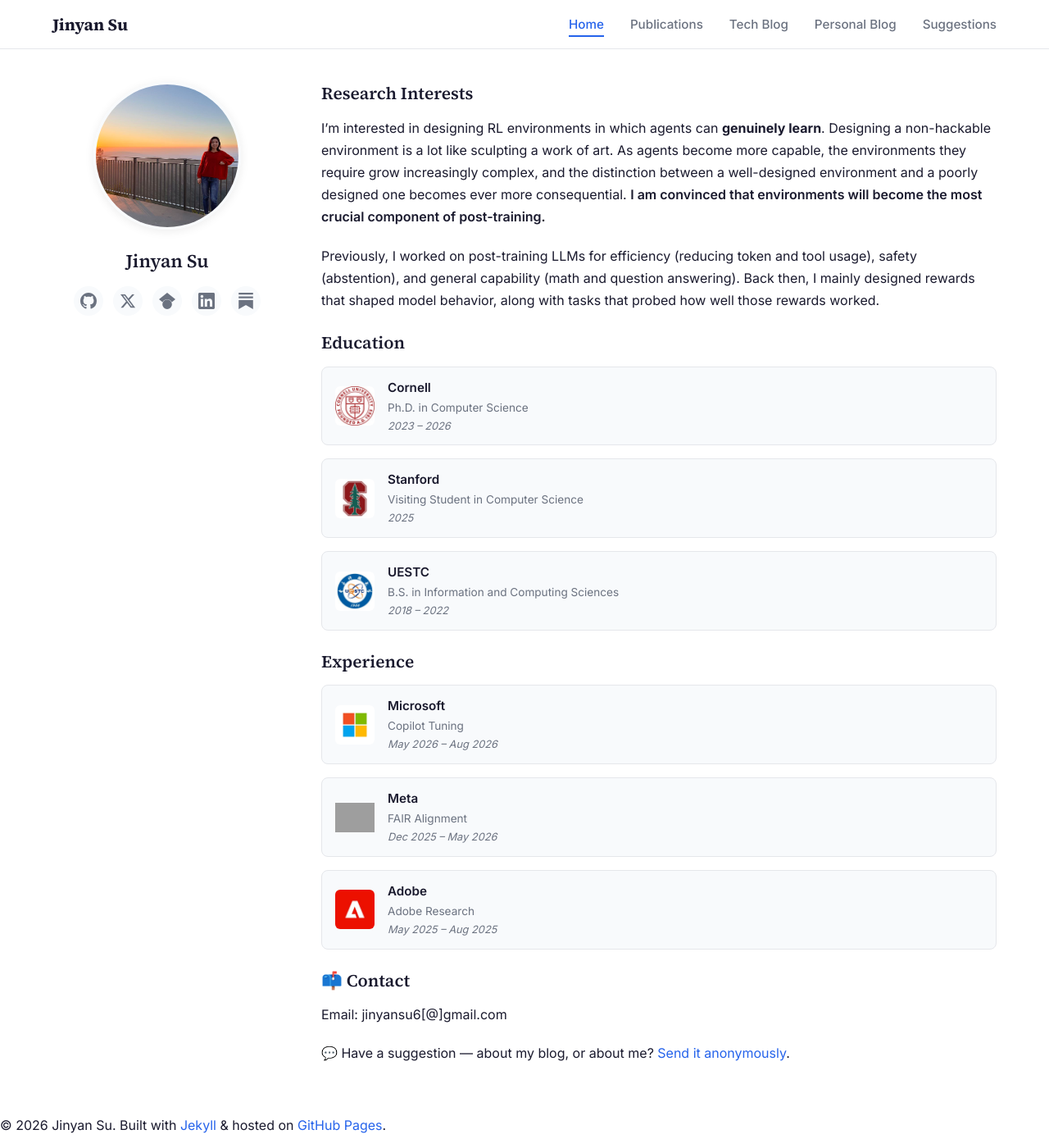
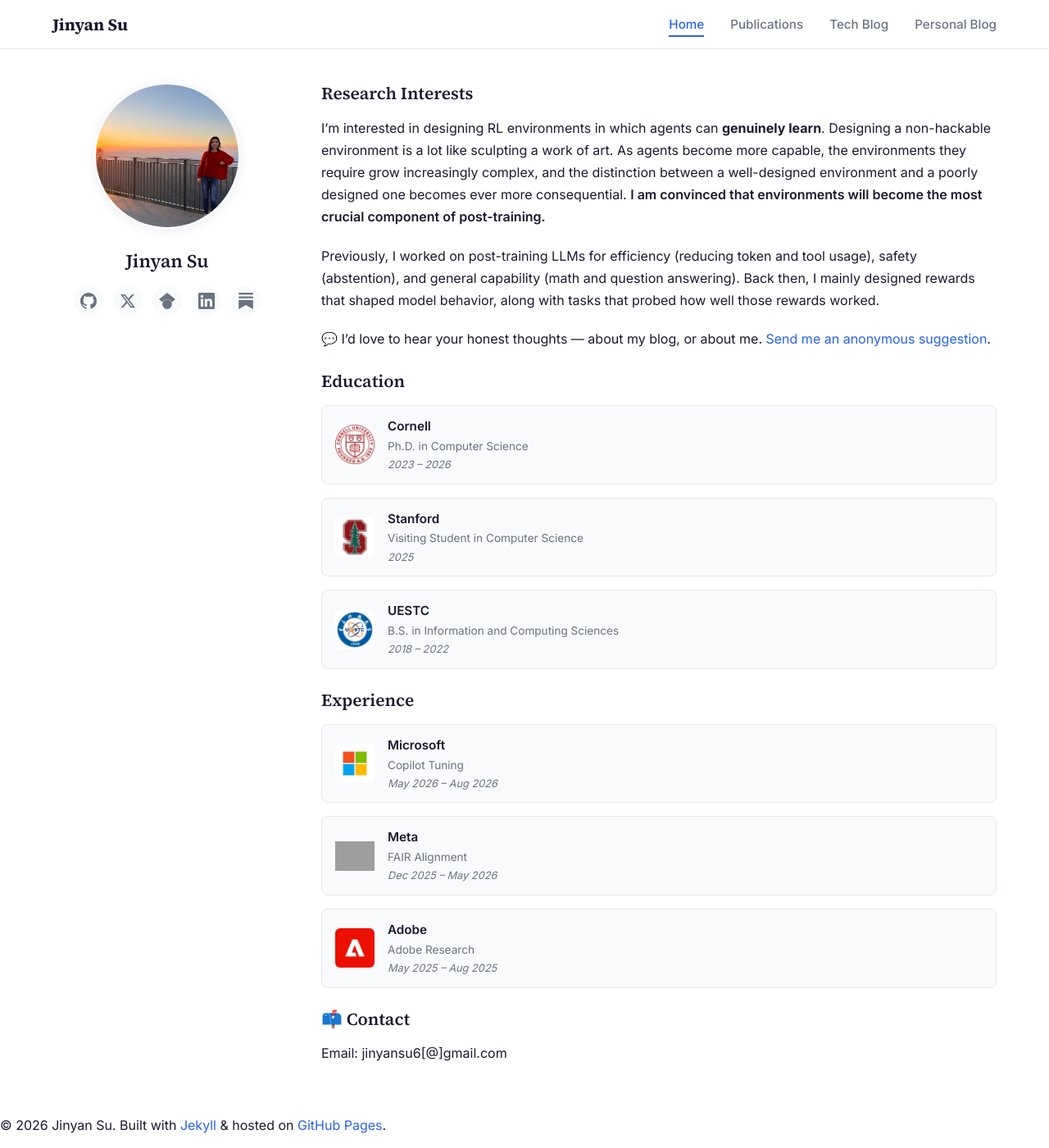
Before and after one commit to JinyanSu1/jinyansu1.github.io, a Jekyll site: the page built from index.md, in a window 1280 px wide and 1400 px high. Shown: the whole window at 82% size. Built offline with Jekyll 4.4.1, drawn with Linux system fonts in a browser that asks for light colours; grey boxes are pictures that could not be loaded.

Commit message:
Move suggestions entry to intro section; drop nav and contact entries
Co-Authored-By: Claude Fable 5 <noreply@anthropic.com>

```diff
--- a/_includes/nav.html
+++ b/_includes/nav.html
@@ -12,7 +12,6 @@
       <li><a href="{{ '/publications' | relative_url }}" {% if page.url contains 'publications' %}class="active"{% endif %}>Publications</a></li>
       <li><a href="{{ '/technical-blog' | relative_url }}" {% if page.url contains 'technical-blog' %}class="active"{% endif %}>Tech Blog</a></li>
       <li><a href="{{ '/personal-blog' | relative_url }}" {% if page.url contains 'personal-blog' %}class="active"{% endif %}>Personal Blog</a></li>
-      <li><a href="{{ '/suggestions' | relative_url }}" {% if page.url contains 'suggestions' %}class="active"{% endif %}>Suggestions</a></li>
     </ul>
   </div>
 </nav>
--- a/index.md
+++ b/index.md
@@ -9,6 +9,8 @@ permalink: /
 I'm interested in designing RL environments in which agents can <strong class="research-highlight">genuinely learn</strong>. Designing a non-hackable environment is a lot like sculpting a work of art. As agents become more capable, the environments they require grow increasingly complex, and the distinction between a well-designed environment and a poorly designed one becomes ever more consequential. **I am convinced that environments will become the most crucial component of post-training.**
 
 Previously, I worked on post-training LLMs for efficiency (reducing token and tool usage), safety (abstention), and general capability (math and question answering). Back then, I mainly designed rewards that shaped model behavior, along with tasks that probed how well those rewards worked.
+
+💬 I'd love to hear your honest thoughts — about my blog, or about me. [Send me an anonymous suggestion](/suggestions/).
 
 ## Education
 
@@ -71,5 +73,3 @@ Previously, I worked on post-training LLMs for efficiency (reducing token and to
 ## 📫 Contact
 
 Email: jinyansu6[@]gmail.com
-
-💬 Have a suggestion — about my blog, or about me? [Send it anonymously](/suggestions/).
```
